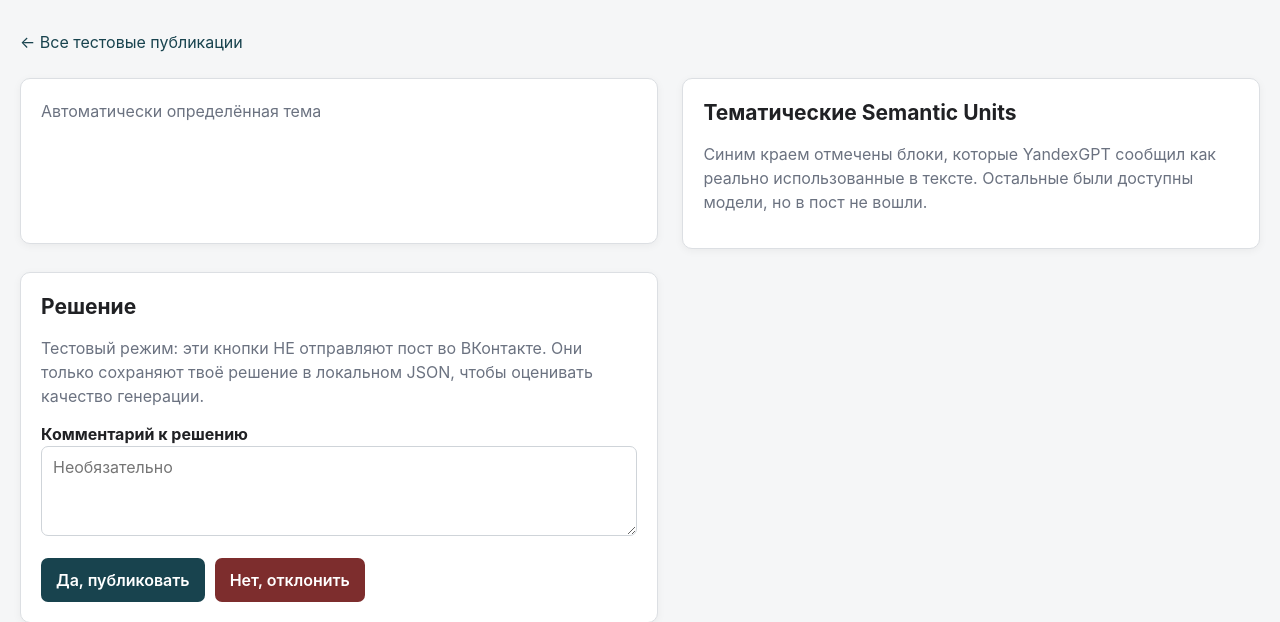
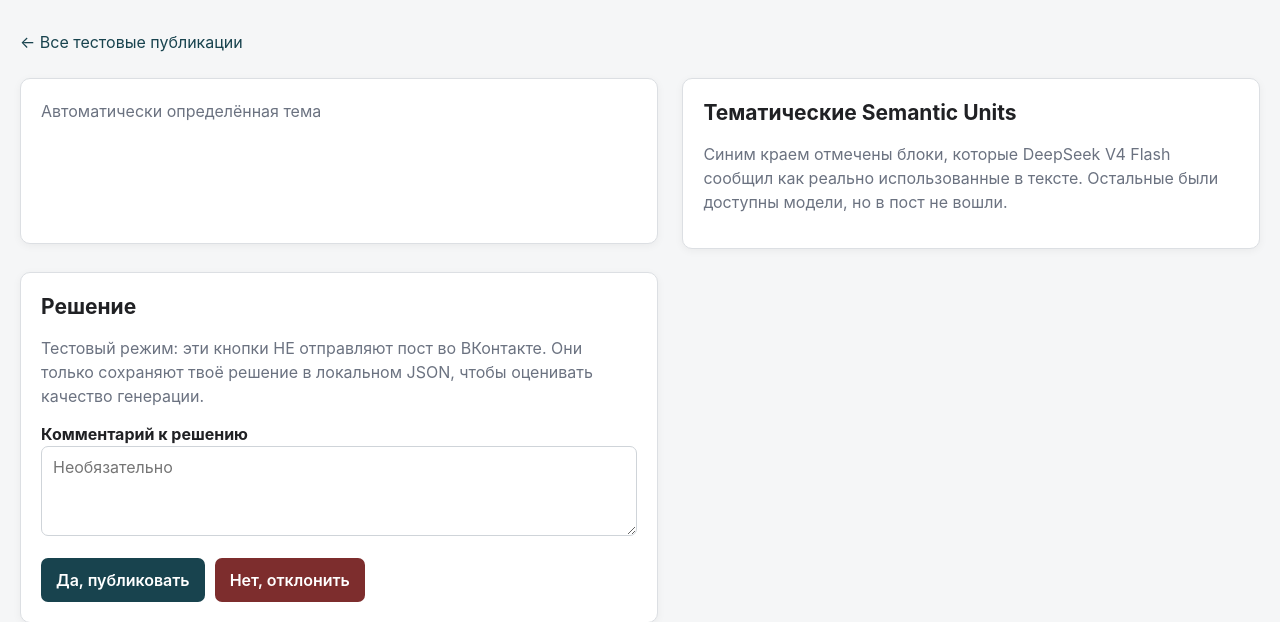
Before and after one commit to bfcamel/news-generator, a FastAPI app: template src/web/templates/publication_trial_detail.html in a window 1280 px wide. Shown: the part 65-687 px from the top of the page. Run offline with FastAPI, Linux system fonts and the light colour scheme; the template is opened without the code that fills it, so the values that code supplies are empty; parts of the project's set-up code (start-up, migrations or seed data) failed here and were passed over.

Commit message:
Update publication UI model label

```diff
--- a/src/web/templates/publication_trial_detail.html
+++ b/src/web/templates/publication_trial_detail.html
@@ -207,7 +207,7 @@
             <h2>Тематические Semantic Units</h2>
 
             <p class="muted">
-                Синим краем отмечены блоки, которые YandexGPT
+                Синим краем отмечены блоки, которые DeepSeek V4 Flash
                 сообщил как реально использованные в тексте.
                 Остальные были доступны модели, но в пост не вошли.
             </p>
```
